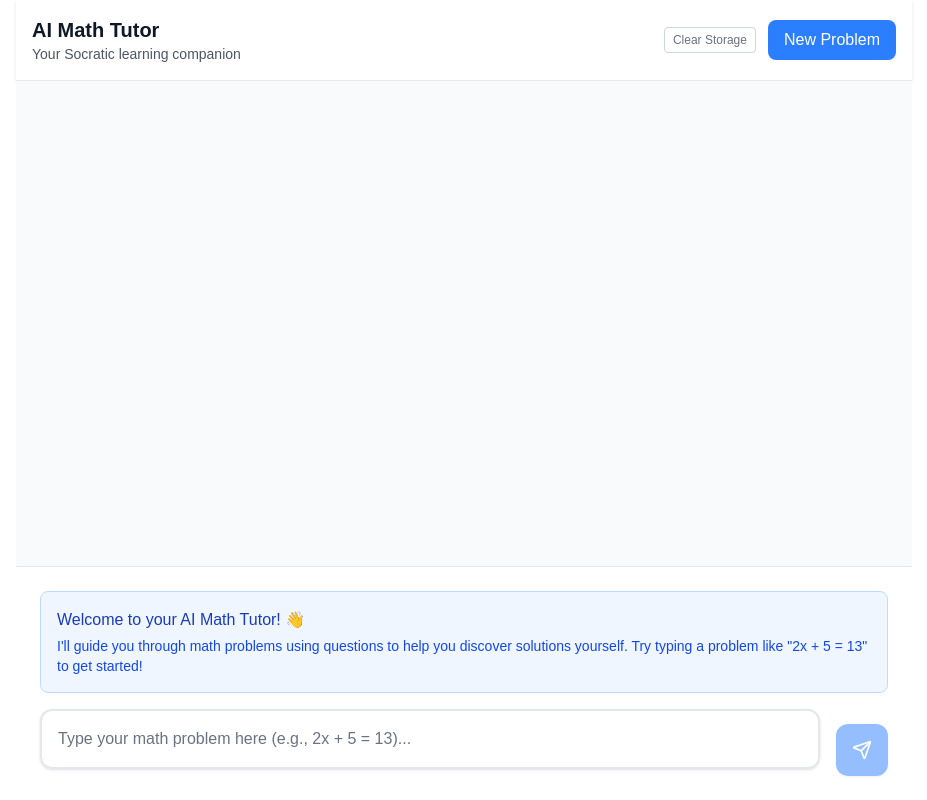
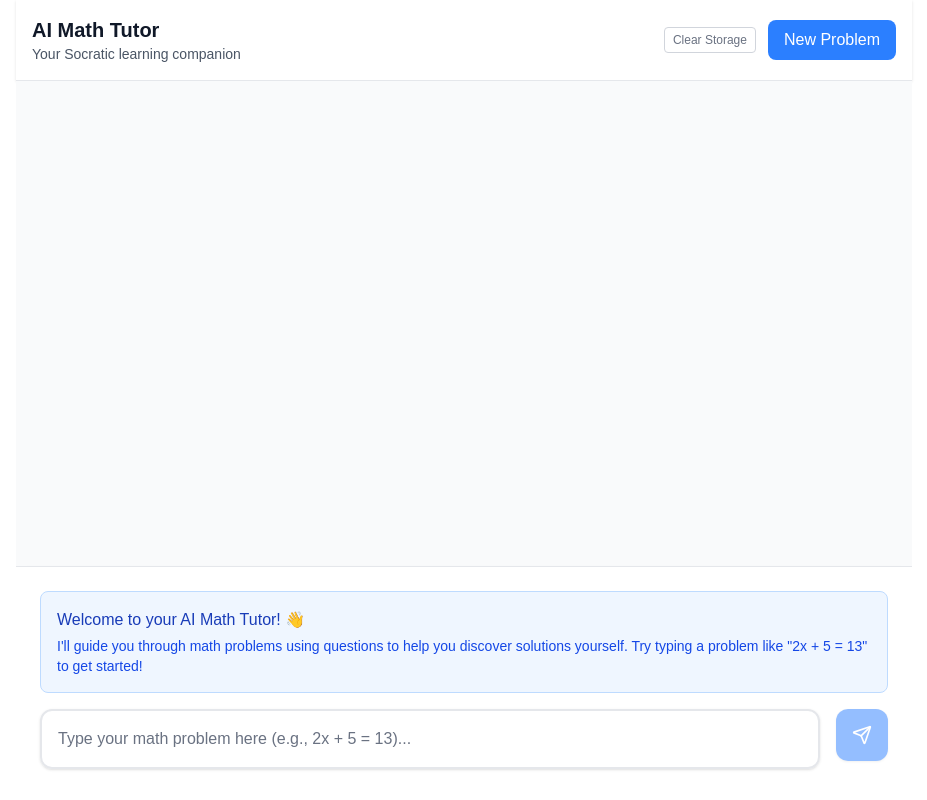
Before and after one commit to adamisom/math-tutor-ai, a Next.js app: page / in a window 1280 px wide. Shown: the whole page, without its empty margins (176-1103 px from the left). Built offline with nearby package versions, Linux system fonts and the light colour scheme.

Commit message:
Fix alignment: make input and button tops flush
- Change items-end to items-start in message input form
- Ensures button aligns with top of input field instead of bottom

```diff
--- a/app/components/message-input.tsx
+++ b/app/components/message-input.tsx
@@ -39,7 +39,7 @@ export function MessageInput({
   };
 
   return (
-    <form onSubmit={handleSubmit} className="flex gap-3 sm:gap-4 items-end">
+    <form onSubmit={handleSubmit} className="flex gap-3 sm:gap-4 items-start">
       <div className="flex-1 relative">
         <textarea
           value={input}
```
